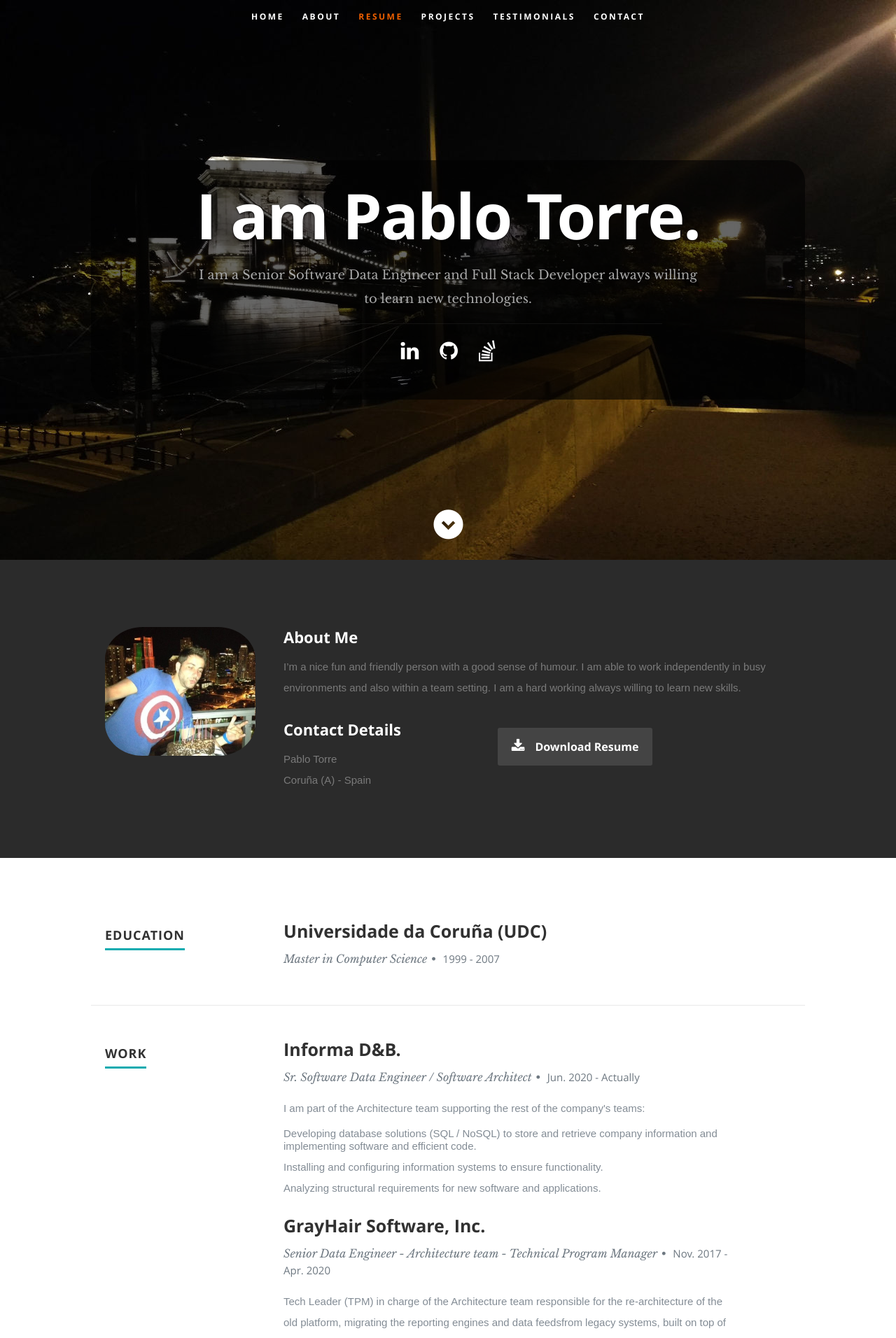
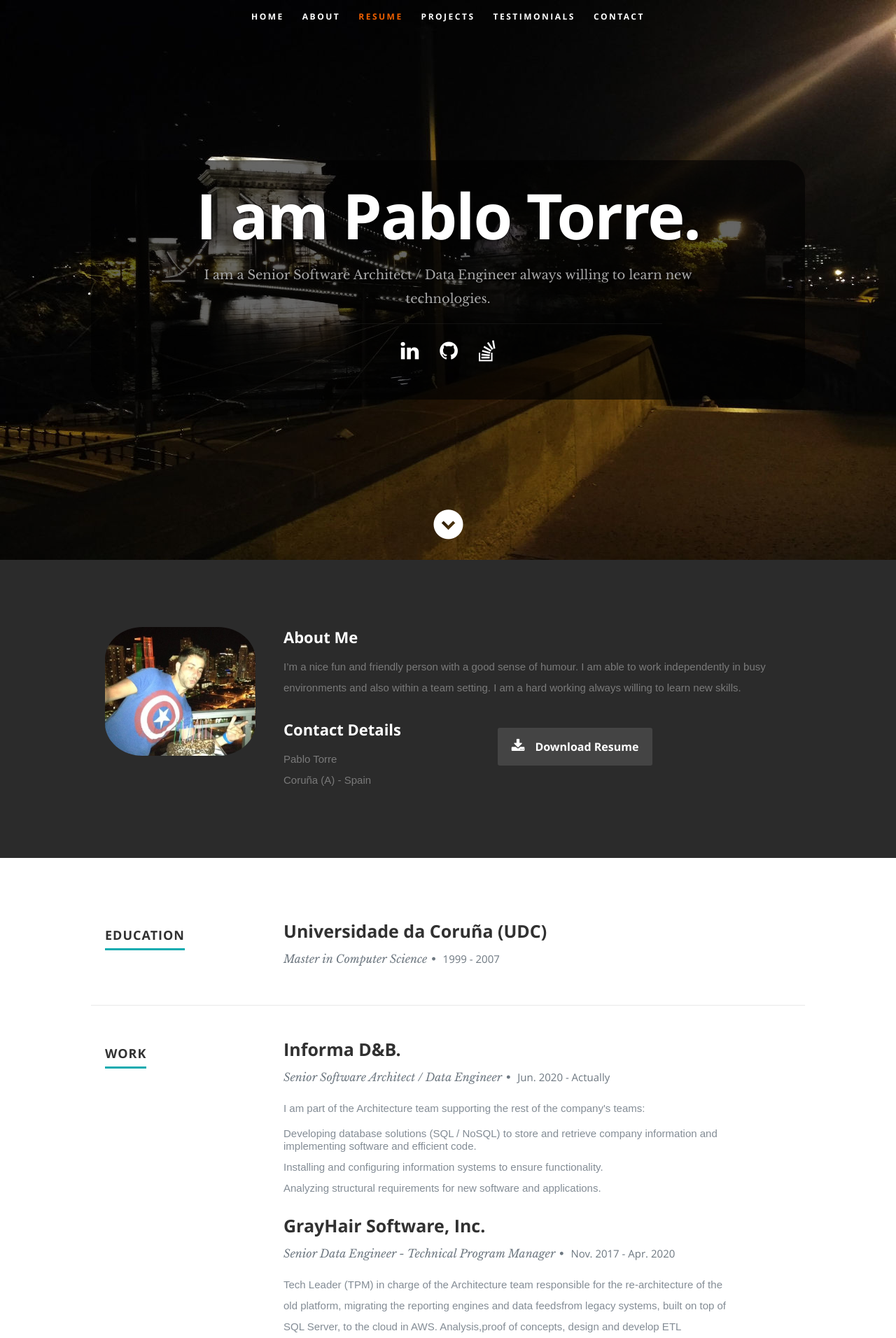
Before and after one commit to sylvinho81/resume, a React (Create React App) app: page / in a window 1280 px wide. Shown: the top 1912 px of the page at 70% size. Built offline with nearby package versions, Linux system fonts and the light colour scheme.

Commit message:
changes in resume

```diff
--- a/src/resumeData.js
+++ b/src/resumeData.js
@@ -1,6 +1,6 @@
 let resumeData = {
   "name": "Pablo Torre",
-  "role": "Senior Software Data Engineer and Full Stack Developer",
+  "role": "Senior Software Architect / Data Engineer",
   "linkedinId":"https://www.linkedin.com/in/pablo-torre-rodriguez81",
   "roleDescription": "always willing to learn new technologies. ",
   "socialLinks":[
@@ -36,7 +36,7 @@ let resumeData = {
   "work":[
     {
       "CompanyName":"Informa D&B.",
-      "specialization":"Sr. Software Data Engineer / Software Architect",
+      "specialization":"Senior Software Architect / Data Engineer",
       "MonthOfStart":"Jun.",
       "YearOfStart":"2020",
       "MonthOfLeaving":"Actually",
@@ -48,7 +48,7 @@ let resumeData = {
     },
     {
       "CompanyName":"GrayHair Software, Inc.",
-      "specialization":"Senior Data Engineer - Architecture team - Technical Program Manager",
+      "specialization":"Senior Data Engineer - Technical Program Manager",
       "MonthOfStart":"Nov.",
       "YearOfStart":"2017",
       "MonthOfLeaving":"Apr.",
```
